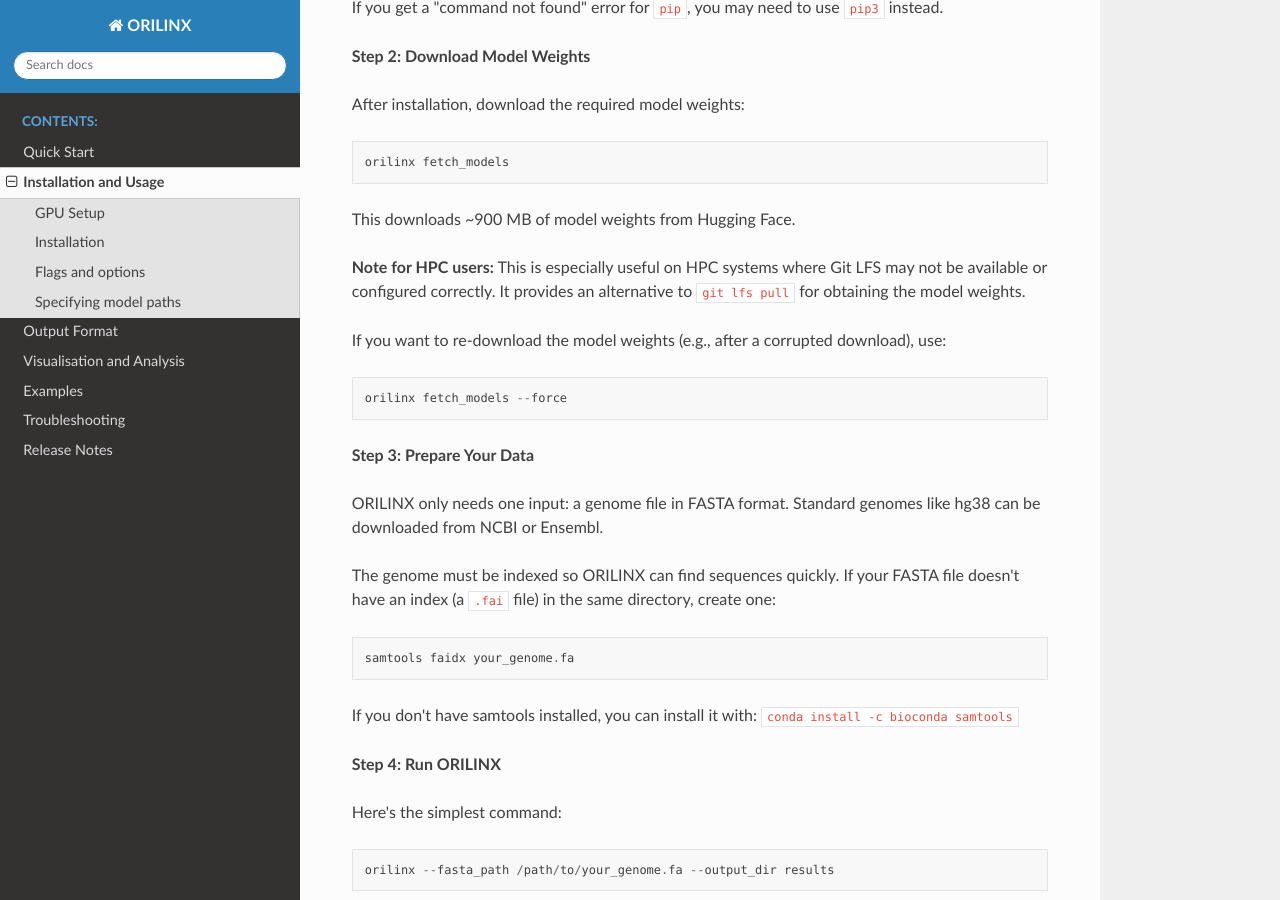
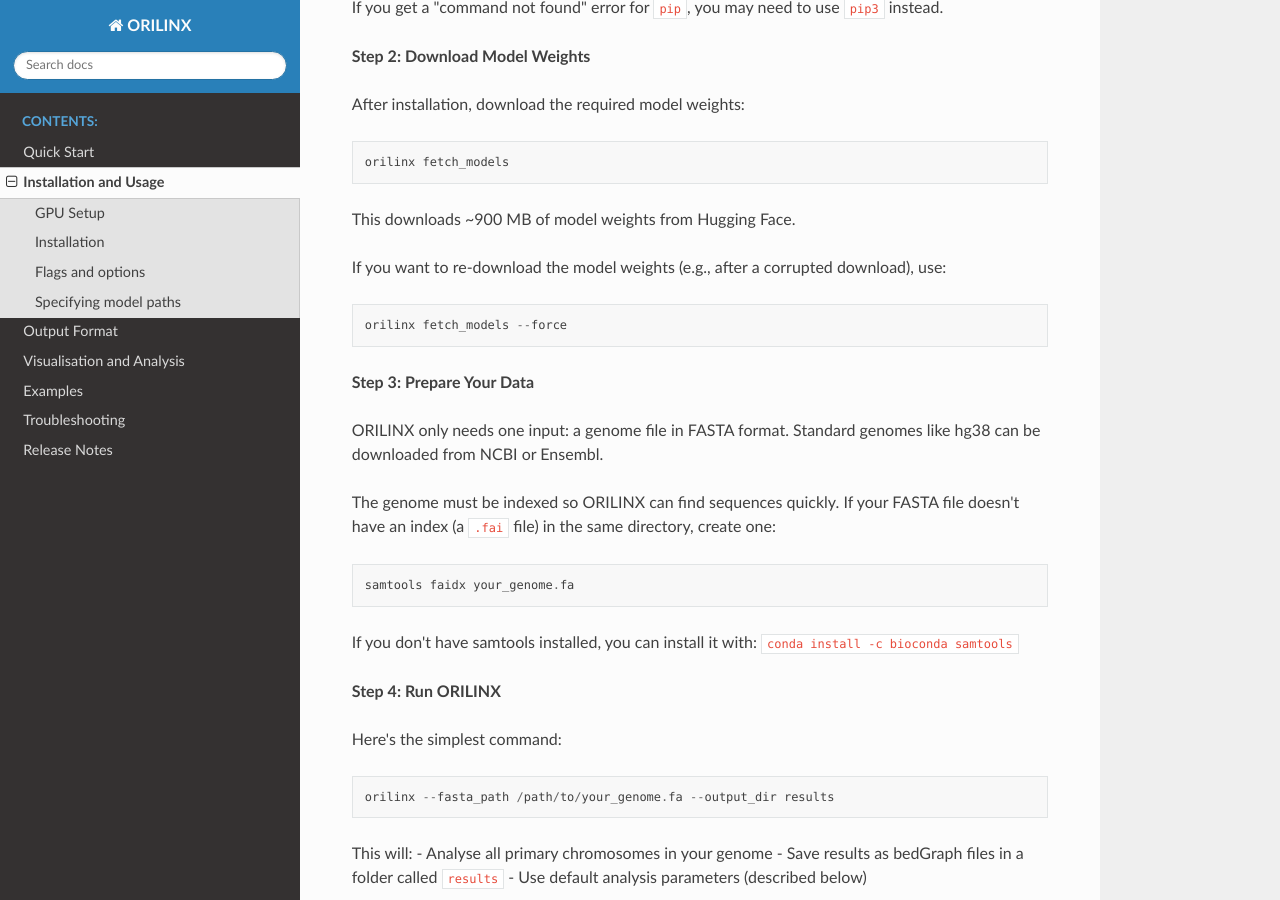
Before and after one commit to Pfuderer/ORILINX, a Sphinx documentation site: the page built from docs/source/installation.rst, in a window 1280 px wide and 900 px high, scrolled down 3427 px. Built offline with Sphinx 7.4.7 and the Read the Docs theme 3.1.0, drawn with Linux system fonts in a browser that asks for light colours.

```diff
--- a/docs/source/installation.rst
+++ b/docs/source/installation.rst
@@ -136,8 +136,6 @@
 
 This downloads ~900 MB of model weights from Hugging Face.
 
-**Note for HPC users:** This is especially useful on HPC systems where Git LFS may not be available or configured correctly. It provides an alternative to ``git lfs pull`` for obtaining the model weights.
-
 If you want to re-download the model weights (e.g., after a corrupted download), use::
 
     orilinx fetch_models --force
```
Also changed, not shown: 1 other file.
